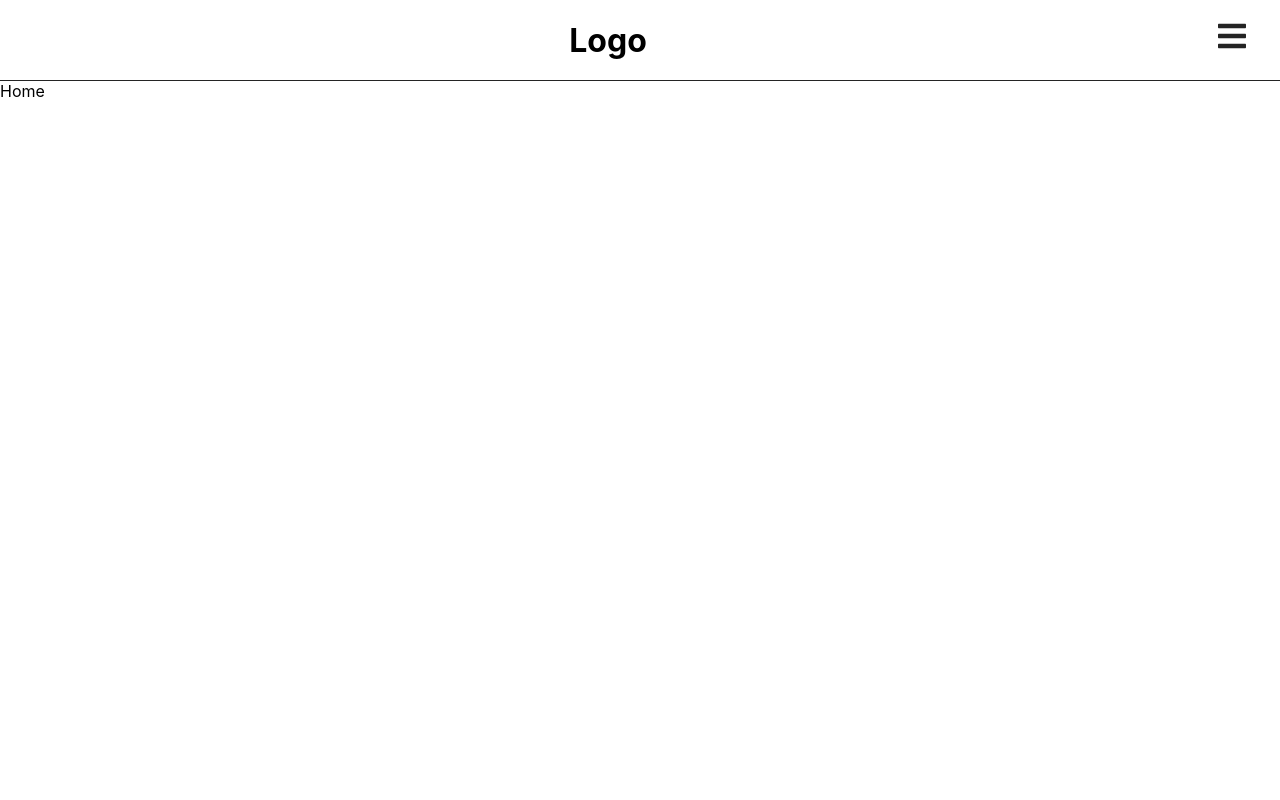
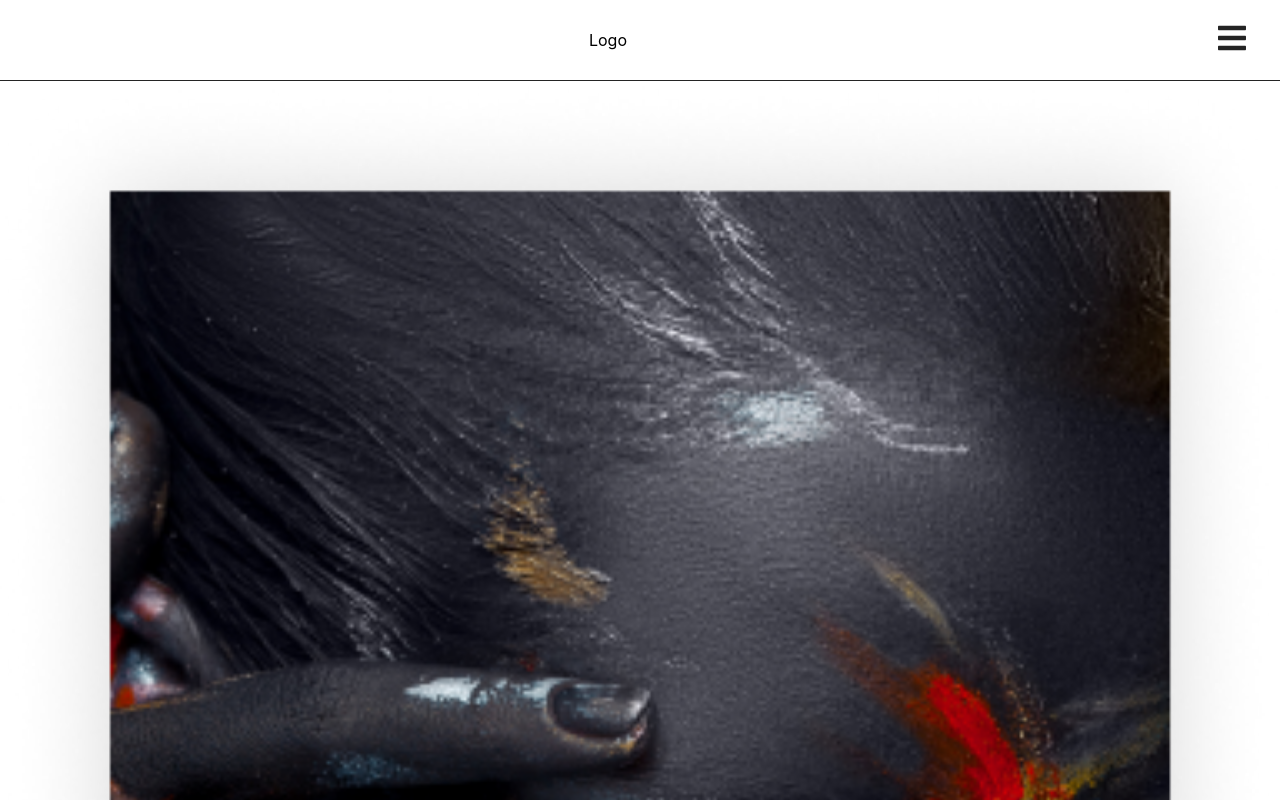
Before and after one commit to KosSid/boring_weekend_project, a React (Create React App) app in the folder client/: page / in a window 1280 px wide. Shown: the top 800 px of the page. Built offline with nearby package versions, Linux system fonts and the light colour scheme.

Commit message:
reset css added

```diff
--- a/client/src/index.js
+++ b/client/src/index.js
@@ -4,7 +4,9 @@
 import {BrowserRouter} from "react-router-dom";
 import ErrorBoundary from "./components/ErrorBoundary";
 
-import './index.scss';
+import './reset.css'
+import './index.scss'
+
 
 ReactDOM.render(
   <React.StrictMode>
--- a/client/src/pages/Home/index.js
+++ b/client/src/pages/Home/index.js
@@ -1,9 +1,12 @@
 import React from 'react';
+import homeImg from '../../images/Home_img/Rectangle 5 (3).png'
+
+import './style.scss'
 
 const Home = () => {
     return (
-        <div>
-            <p>Home</p>
+        <div className={'home__container'}>
+            <img className={'img__page'} src={homeImg} alt='home_img'/>
         </div>
     );
 };
--- /dev/null
+++ b/client/src/pages/Home/style.scss
@@ -0,0 +1,3 @@
+.img__page {
+  width: 100%;
+}
--- /dev/null
+++ b/client/src/reset.css
@@ -0,0 +1,54 @@
+/* http://meyerweb.com/eric/tools/css/reset/
+   v2.0 | 20110126
+   License: none (public domain)
+*/
+
+html, body, div, span, applet, object, iframe,
+h1, h2, h3, h4, h5, h6, p, blockquote, pre,
+a, abbr, acronym, address, big, cite, code,
+del, dfn, em, img, ins, kbd, q, s, samp,
+small, strike, strong, sub, sup, tt, var,
+b, u, i, center,
+dl, dt, dd, ol, ul, li,
+fieldset, form, label, legend,
+table, caption, tbody, tfoot, thead, tr, th, td,
+article, aside, canvas, details, embed,
+figure, figcaption, footer, header, hgroup,
+menu, nav, output, ruby, section, summary,
+time, mark, audio, video {
+    margin: 0;
+    padding: 0;
+    border: 0;
+    font-size: 100%;
+    font: inherit;
+    vertical-align: baseline;
+}
+
+/* HTML5 display-role reset for older browsers */
+article, aside, details, figcaption, figure,
+footer, header, hgroup, menu, nav, section {
+    display: block;
+}
+
+body {
+    line-height: 1;
+}
+
+ol, ul {
+    list-style: none;
+}
+
+blockquote, q {
+    quotes: none;
+}
+
+blockquote:before, blockquote:after,
+q:before, q:after {
+    content: '';
+    content: none;
+}
+
+table {
+    border-collapse: collapse;
+    border-spacing: 0;
+}
```
Also changed, not shown: client/src/images/Home_img/Rectangle 5 (3).png (added).
